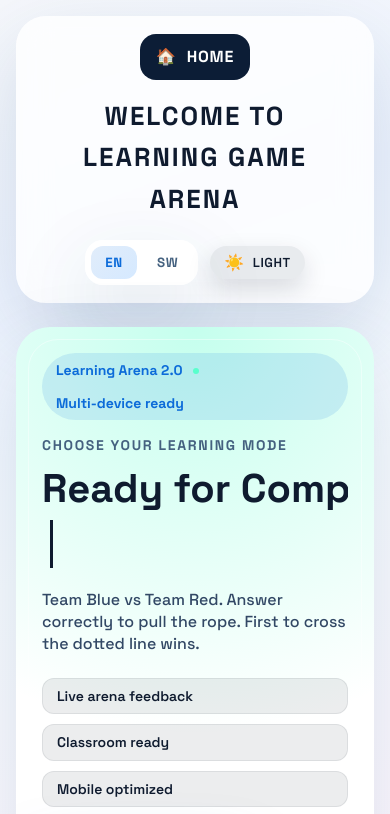
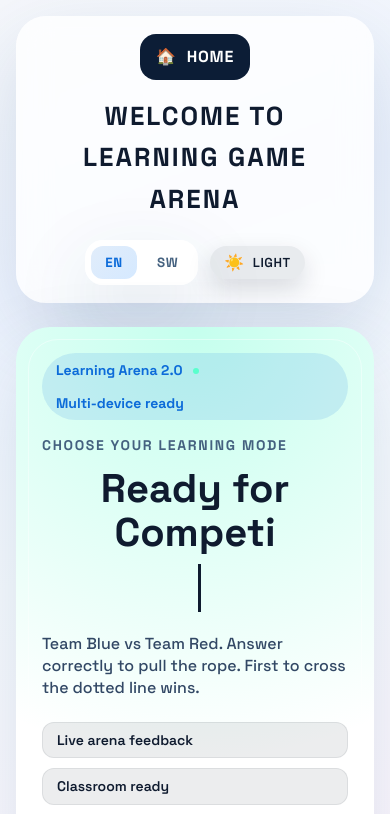
Before and after one commit to fyp-academic/learning-game, a React (Vite) app: page / in a window 390 px wide. Shown: the top 814 px of the page. Built offline with nearby package versions, Linux system fonts and the light colour scheme.

Commit message:
7th push

```diff
--- a/src/components/LandingPage/LandingPage.module.css
+++ b/src/components/LandingPage/LandingPage.module.css
@@ -133,8 +133,19 @@
   background:var(--aqua);
 }
 .kicker{color:var(--muted); font-weight:700; margin-top:14px; letter-spacing:.12em; text-transform:uppercase; font-size:14px;}
-.heroTitle{font-size:48px; font-weight:800; color:var(--navy); margin-top:10px; line-height:1.1;}
-.heroTyping{display:inline-block; white-space:nowrap; max-width:100%; overflow:hidden;}
+.heroTitle{
+  font-size:clamp(32px, 6vw, 48px);
+  font-weight:800;
+  color:var(--navy);
+  margin-top:10px;
+  line-height:1.1;
+}
+.heroTyping{
+  display:inline-block;
+  white-space:nowrap;
+  max-width:100%;
+  overflow:hidden;
+}
 .heroCursor{
   display:inline-block;
   width:3px;
@@ -477,4 +488,6 @@
   .metricsStrip{grid-template-columns:1fr;}
   .footerShell{padding:24px;}
   .modalCard{padding:20px;}
+  .heroTitle{text-align:center;}
+  .heroTyping{white-space:normal; word-break:break-word;}
 }
```
